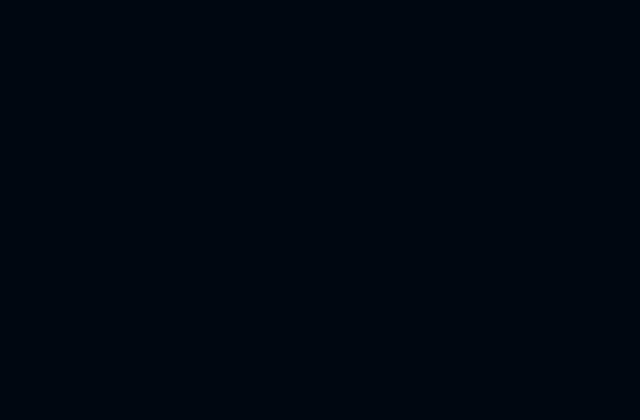
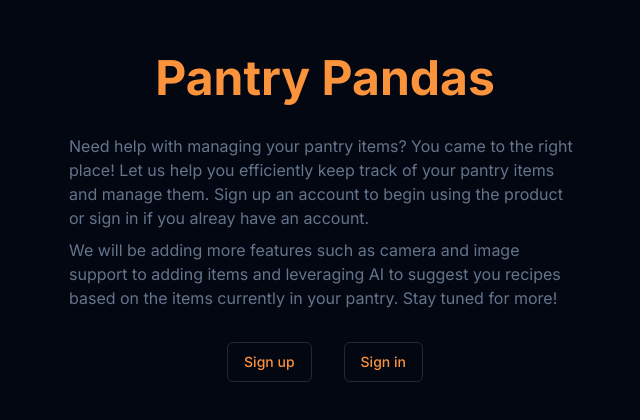
Before and after one commit to Farbubby/pantry-tracker, a Next.js app: page / in a window 1280 px wide. Shown: the part 166-586 px from the top of the page, without its empty margins (315-955 px from the left). Built offline with nearby package versions, Linux system fonts and the light colour scheme.

Commit message:
Created a landing page and other small fixes

```diff
--- a/src/app/page.tsx
+++ b/src/app/page.tsx
@@ -1,7 +1,41 @@
+import { Button } from "@/components/ui/button";
+import Link from "next/link";
+
 export default function Home() {
   return (
     <>
-      <div>Hello world!</div>
+      <div className="flex flex-col h-screen justify-center items-center gap-8 lg:px-16 md:px-8 px-4 pb-8">
+        <div className="text-orange-400 font-bold text-5xl">Pantry Pandas</div>
+        <div className="text-muted-foreground max-w-lg flex flex-col gap-2">
+          <div>
+            Need help with managing your pantry items? You came to the right
+            place! Let us help you efficiently keep track of your pantry items
+            and manage them. Sign up an account to begin using the product or
+            sign in if you alreay have an account.
+          </div>
+          <div>
+            We will be adding more features such as camera and image support to
+            adding items and leveraging AI to suggest you recipes based on the
+            items currently in your pantry. Stay tuned for more!
+          </div>
+        </div>
+        <div className="flex flex-row gap-8">
+          <Link href="/sign-up">
+            <Button
+              variant={"ghost"}
+              className="text-orange-400 border border-gray-800 hover:bg-orange-400 hover:text-black">
+              Sign up
+            </Button>
+          </Link>
+          <Link href="/sign-in">
+            <Button
+              variant={"ghost"}
+              className="text-orange-400 border border-gray-800 hover:bg-orange-400 hover:text-black">
+              Sign in
+            </Button>
+          </Link>
+        </div>
+      </div>
     </>
   );
 }
--- a/src/components/navbar.tsx
+++ b/src/components/navbar.tsx
@@ -42,11 +42,13 @@ export default async function Navbar() {
             <DropdownMenuContent className="w-56 bg-gray-950 text-orange-400 border border-gray-800">
               <DropdownMenuLabel>{user.email}</DropdownMenuLabel>
               <DropdownMenuSeparator className="border border-gray-800" />
-              <DropdownMenuItem className="focus:bg-orange-400">
-                <form action={signOutAction} className="w-full h-full">
-                  <button className="w-full text-left font-bold">Logout</button>
-                </form>
-              </DropdownMenuItem>
+              <form action={signOutAction} className="w-full h-full">
+                <button className="w-full text-left font-bold">
+                  <DropdownMenuItem className="focus:bg-orange-400 cursor-pointer">
+                    Logout
+                  </DropdownMenuItem>
+                </button>
+              </form>
             </DropdownMenuContent>
           </DropdownMenu>
         </div>
```
Also changed, not shown: src/components/item-card.tsx (+0 -34 lines).
